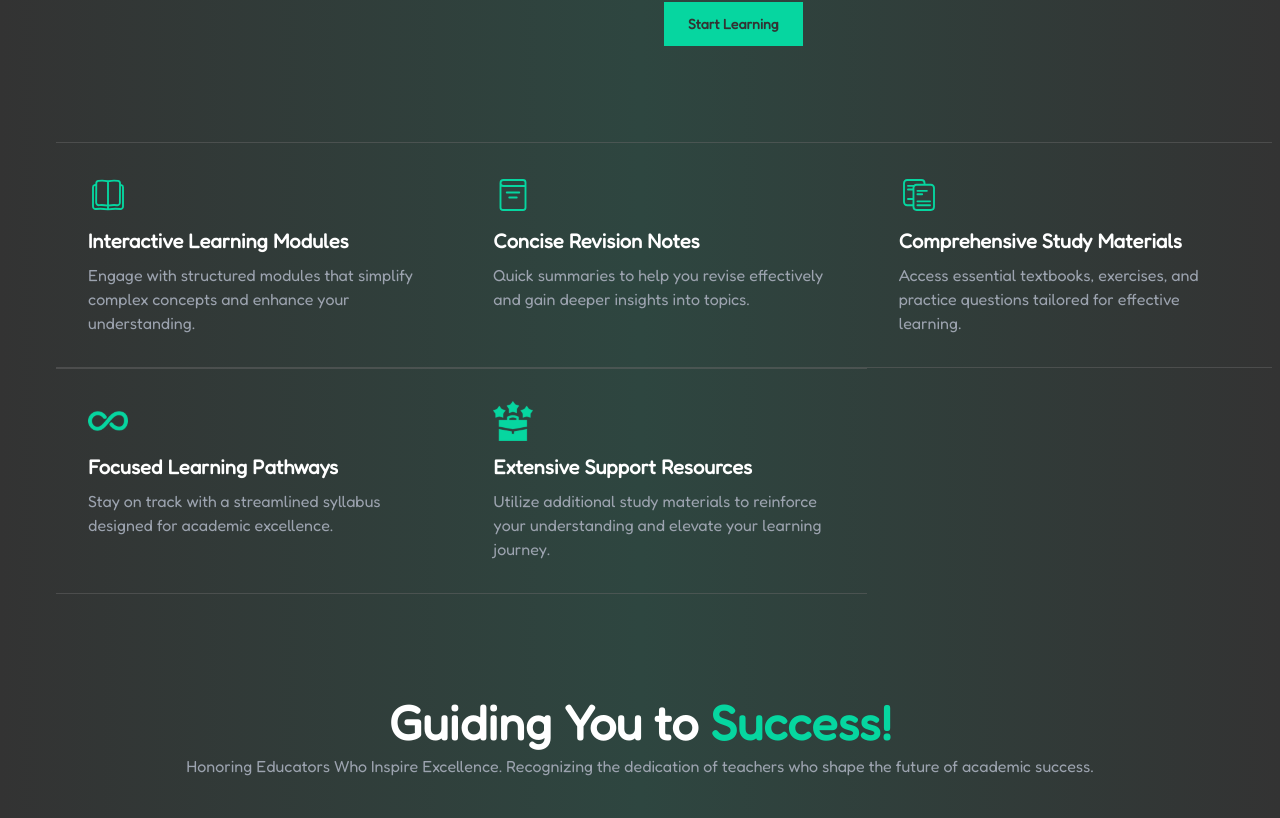
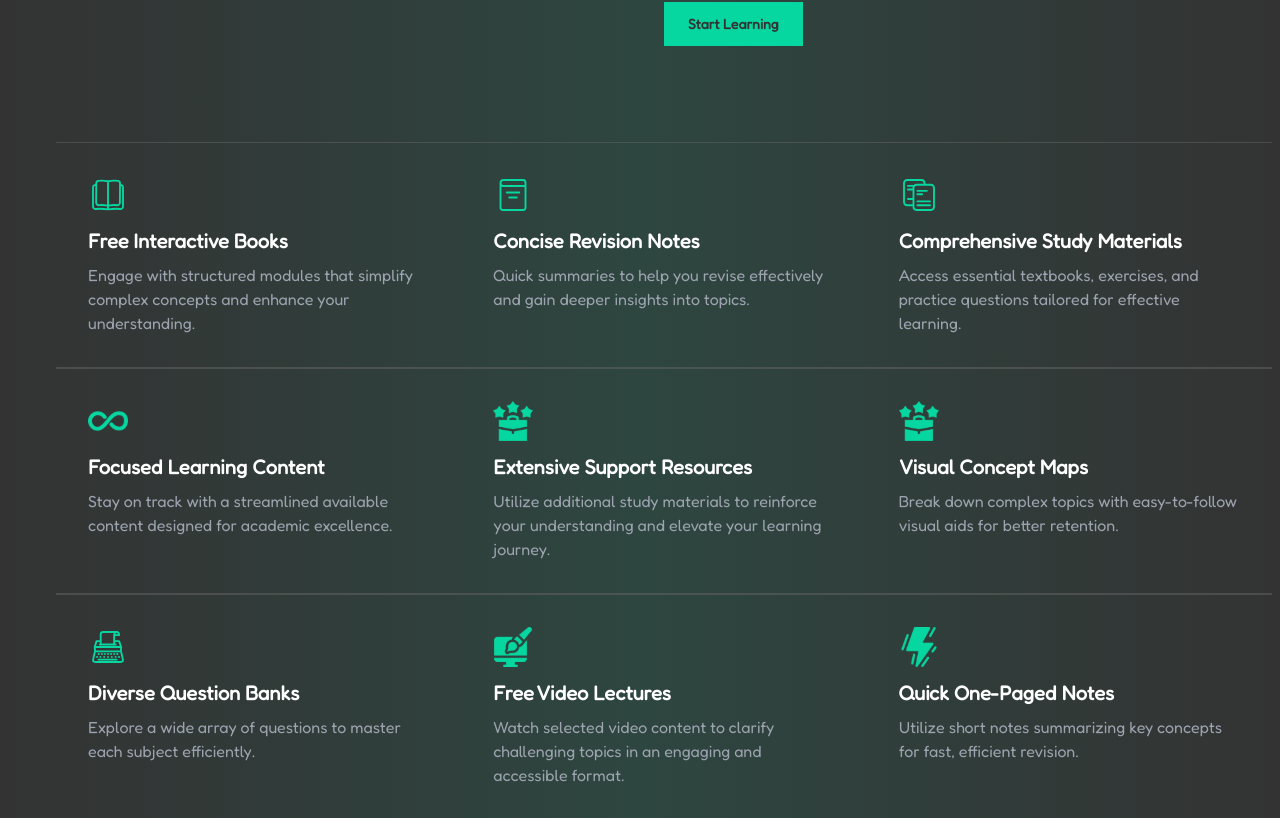
Before and after one commit to Letscodez/EduViti, a Next.js app: page / in a window 1280 px wide. Shown: the part 1934-2752 px from the top of the page. Built offline with nearby package versions, Linux system fonts and the light colour scheme.

Commit message:
nextjs-update

```diff
--- a/app/components/btn.tsx
+++ b/app/components/btn.tsx
@@ -7,9 +7,9 @@ interface BtnProps {
 
 const Btn = ({ className, displayText }: BtnProps) => {
   return (
-    <a href={` ${displayText ? null : "/study"}`}>
+    <a href={displayText ? "#" : "/study"}>
       <button
-        className={`${className} bg-primary text-xs sm:text-sm text-bg font-bold py-3 px-6 rounded-md hover:bg-[#06d69eea] transition-colors duration-100 ease-in-out max-h-12`}
+        className={`${className} bg-primary text-xs sm:text-sm text-bg font-bold py-3 px-6 rounded-md hover:bg-primary duration-100 ease-in-out max-h-12`}
       >
         {displayText ? displayText : "Start Learning"}
       </button>
--- a/app/components/navbar.tsx
+++ b/app/components/navbar.tsx
@@ -4,7 +4,6 @@ import Btn from "@/app/components/btn";
 import { navLinks } from "@/data/main";
 import { nav_logo } from "@/images/main";
 import Hamburger from "./hamburger";
-import { difference } from "next/dist/build/utils";
 import Dropdown from "./dropdown";
 const Navbar: React.FC = () => {
   return (
@@ -21,7 +20,7 @@ const Navbar: React.FC = () => {
 
       {/* Navigation Links */}
       <div className="relative flex items-center mx-2 md:mx-0">
-        <ul className="lg:flex space-x-6 md:space-x-12 text-lg mx-auto hidden">
+        <ul className="lg:flex space-x-6 md:space-x-12 text-lg mx-auto hidden" key="uniquw">
           {navLinks.map((link) => (
                 <Dropdown link={link}/>
           ))}
--- a/app/sections/Benifits.tsx
+++ b/app/sections/Benifits.tsx
@@ -26,7 +26,7 @@ const BenefitsSection = () => {
 
       {/* Features grid - Limit to 4-5 benefits */}
       <div className="grid sm:grid-cols-2 lg:grid-cols-3 max-w-7xl mx-auto">
-        {benefitsData.slice(0, 5).map((benefit: BenefitType, index: number) => (
+        {benefitsData.map((benefit: BenefitType, index: number) => (
           <div
             key={index}
             className="flex p-8 border-y border-[#666]/50 flex-col sm:text-start text-center"
--- a/app/sections/hero.tsx
+++ b/app/sections/hero.tsx
@@ -5,7 +5,7 @@ import Btn from "../components/btn";
 import Slide from "../components/slide";
 const HeroSection = () => {
   return (
-    <section className="w-screen bg-hero bg-no-repeat bg-cover bg-center bg-fixed min-h-screen px-2 pr-14 pt-32 md:pt-16 flex items-center md:pl-8 flex-col md:flex-row justify-center text-white">
+    <section className="w-screen min-h-screen px-2 pt-32 md:pt-16 flex items-center md:pl-8 flex-col md:flex-row justify-center text-white">
       {/* Left side: Text content */}
       <div className="md:w-1/2 md:mb-0 mx-4 flex flex-col md:items-start md:justify-start items-center justify-center">
         <Image
@@ -54,7 +54,6 @@ const HeroSection = () => {
         />
       </div>
     </section>
-    ///hnn bata abb kya krti ham
   );
 };
 
--- a/components/ui/carousel.tsx
+++ b/components/ui/carousel.tsx
@@ -119,6 +119,41 @@ const Carousel = React.forwardRef<
         api?.off("select", onSelect);
       };
     }, [api, onSelect]);
+    React.useEffect(() => {
+      if (!api) {
+        return;
+      }
+
+      const interval = setInterval(() => {
+        scrollNext();
+      }, 7000);
+
+      return () => {
+        clearInterval(interval);
+      };
+    }, [api, scrollNext]);
+
+    React.useEffect(() => {
+      if (!api || !setApi) {
+        return;
+      }
+
+      setApi(api);
+    }, [api, setApi]);
+
+    React.useEffect(() => {
+      if (!api) {
+        return;
+      }
+
+      onSelect(api);
+      api.on("reInit", onSelect);
+      api.on("select", onSelect);
+
+      return () => {
+        api?.off("select", onSelect);
+      };
+    }, [api, onSelect]);
 
     return (
       <CarouselContext.Provider
@@ -205,10 +240,7 @@ const CarouselPrevious = React.forwardRef<
       ref={ref}
       variant={variant}
       size={size}
-      className={cn(
-        "absolute h-8 w-8 rounded-full",
-        className
-      )}
+      className={cn("absolute h-8 w-8 rounded-full", className)}
       disabled={!canScrollPrev}
       onClick={scrollPrev}
       {...props}
--- a/data/main.ts
+++ b/data/main.ts
@@ -196,7 +196,7 @@ export interface BenefitType {
 const benefitsData: BenefitType[] = [
   {
     icon: openbook_svg,
-    title: "Interactive Learning Modules",
+    title: "Free Interactive Books",
     description:
       "Engage with structured modules that simplify complex concepts and enhance your understanding.",
   },
@@ -214,9 +214,9 @@ const benefitsData: BenefitType[] = [
   },
   {
     icon: focused_svg,
-    title: "Focused Learning Pathways",
+    title: "Focused Learning Content",
     description:
-      "Stay on track with a streamlined syllabus designed for academic excellence.",
+      "Stay on track with a streamlined available content designed for academic excellence.",
   },
   {
     icon: support_svg,
@@ -238,13 +238,13 @@ const benefitsData: BenefitType[] = [
   },
   {
     icon: lectures_svg,
-    title: "Curated Video Lectures",
+    title: "Free Video Lectures",
     description:
       "Watch selected video content to clarify challenging topics in an engaging and accessible format.",
   },
   {
     icon: concise_svg,
-    title: "Quick Reference Notes",
+    title: "Quick One-Paged Notes",
     description:
       "Utilize short notes summarizing key concepts for fast, efficient revision.",
   },
--- a/package.json
+++ b/package.json
@@ -20,7 +20,7 @@
     "clsx": "^2.1.1",
     "embla-carousel-react": "^8.3.0",
     "lucide-react": "^0.453.0",
-    "next": "15.0.0",
+    "next": "^15.0.1",
     "react": "^18",
     "react-alice-carousel": "^2.9.1",
     "react-dom": "^18",
```
Also changed, not shown: 1 other file (tests, documents, lock files or other folders).
